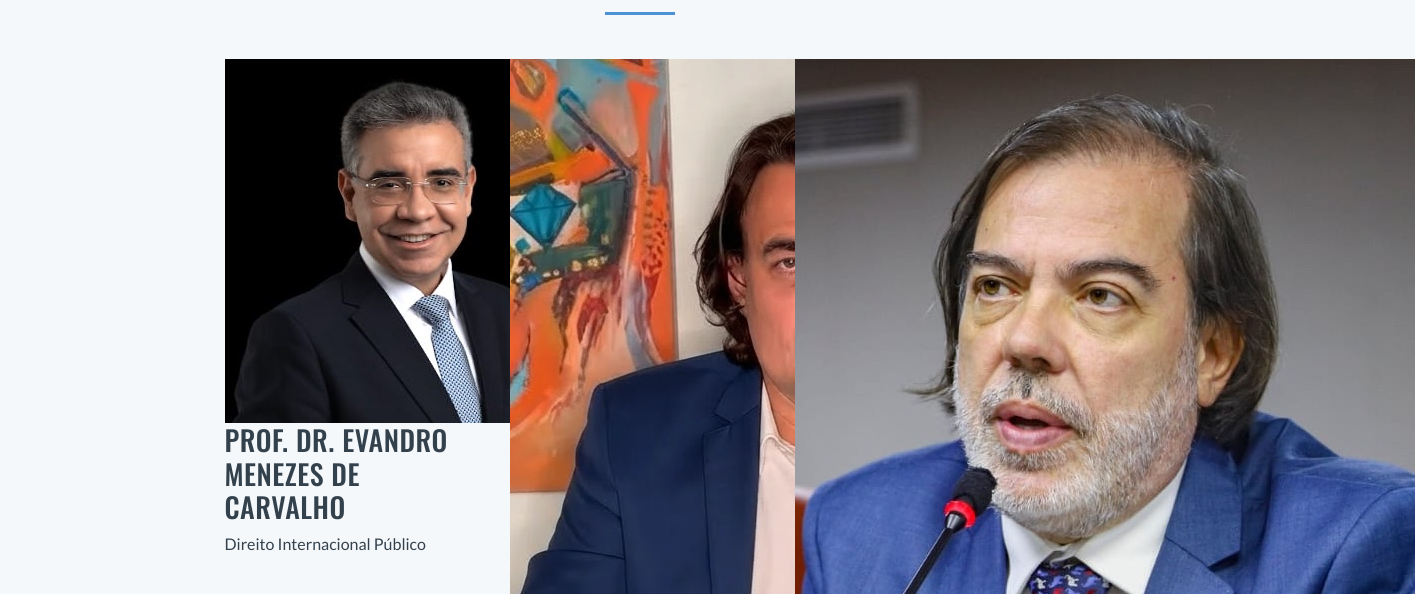
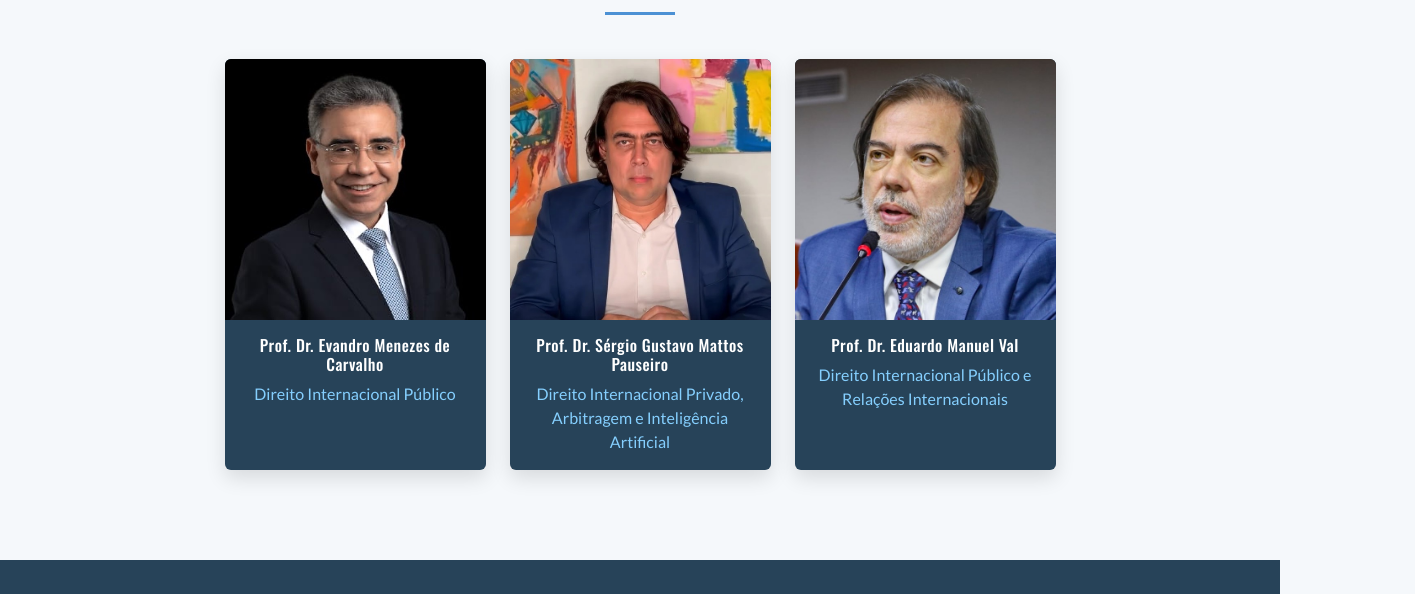
Before and after one commit to joaopiller/ladi-uff, a plain HTML site: page index.html in a window 1280 px wide. Shown: the part 2824-3418 px from the top of the page, 1415 px wide, since content can reach past the window. Drawn offline with nearby package versions, Linux system fonts and the light colour scheme.

Commit message:
style(home): estilo dos cards dos professores

```diff
--- a/css/home.css
+++ b/css/home.css
@@ -81,3 +81,36 @@
   color: var(--azul-ceu);
   margin-bottom: 10px;
 }
+
+.card-professor {
+  height: 100%;
+  max-width: 270px;
+  margin: 0 auto;
+  background-color: var(--azul-escuro);
+  border-radius: 6px;
+  overflow: hidden;
+  box-shadow: 0 8px 20px rgba(0, 0, 0, 0.12);
+}
+
+.card-professor img {
+  width: 100%;
+  aspect-ratio: 1 / 1;
+  object-fit: cover;
+}
+
+.card-professor-info {
+  padding: 16px 14px;
+  text-align: center;
+  color: #fff;
+}
+
+.card-professor-info h3 {
+  font-size: 1rem;
+  text-transform: none;
+}
+
+.card-professor-info .area {
+  color: var(--azul-ceu);
+  font-weight: 400;
+  margin: 0;
+}
```
